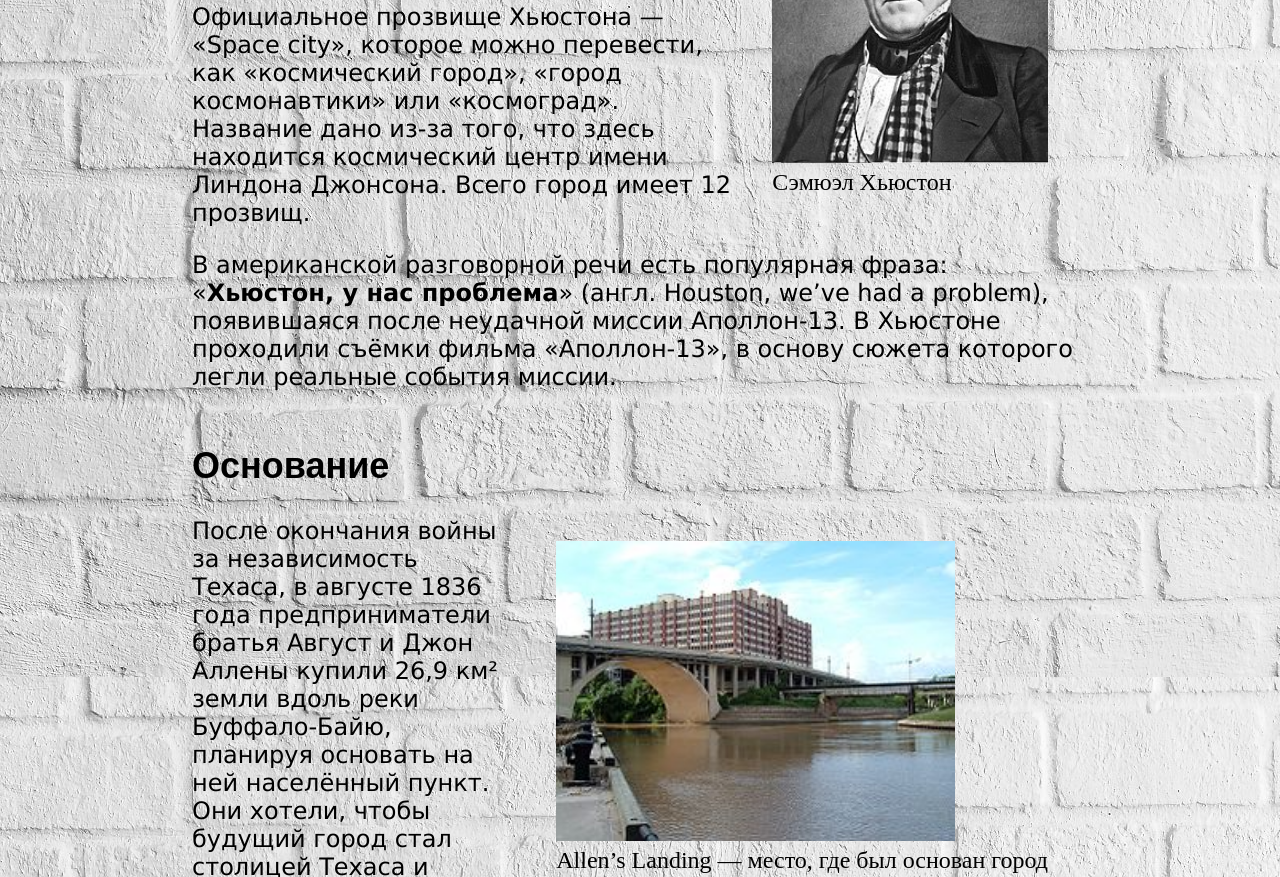
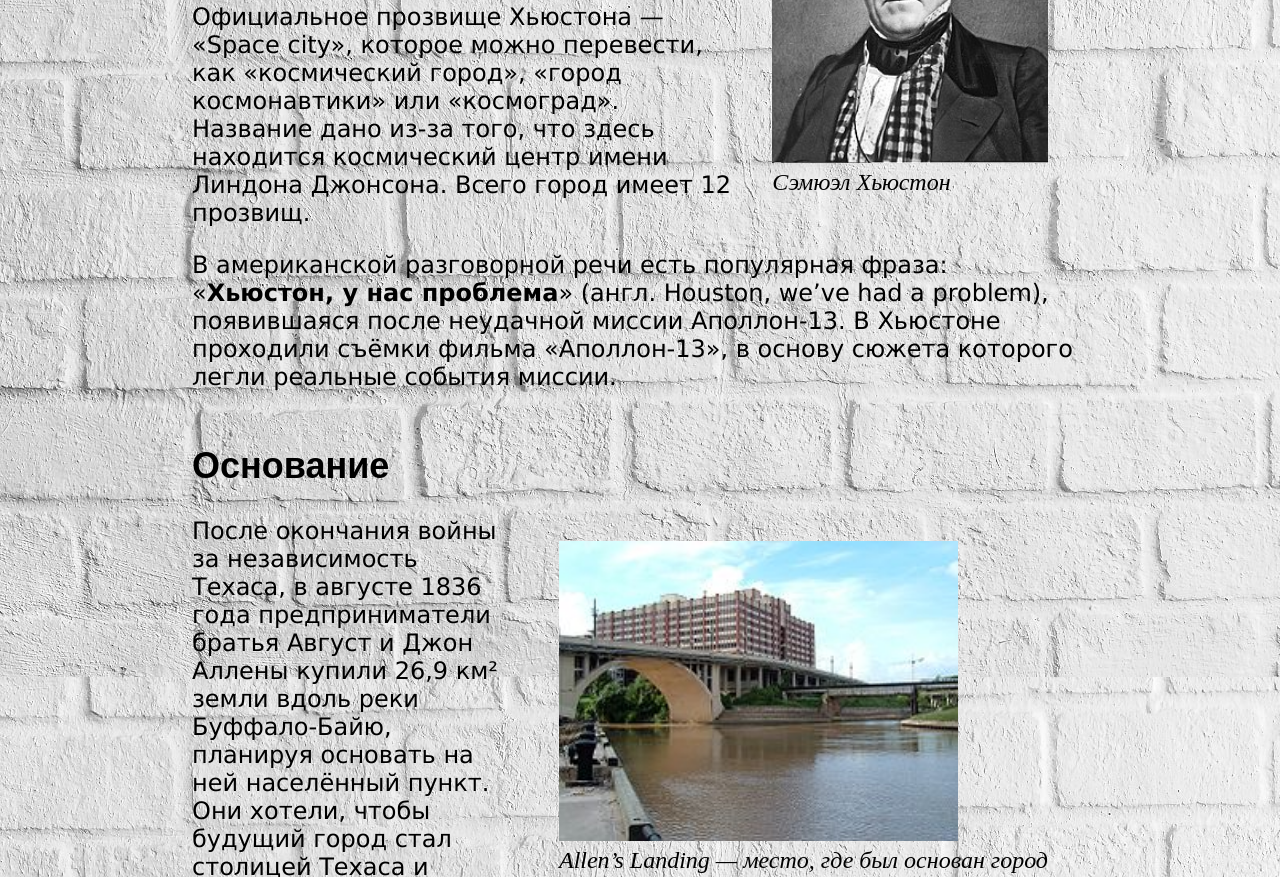
Before and after one commit to Sulfurite/Huston, a plain HTML site: page index.html in a window 1280 px wide. Shown: the part 1727-2604 px from the top of the page. Drawn offline with Linux system fonts and the light colour scheme.

Commit message:
Add files via upload

```diff
--- a/style.css
+++ b/style.css
@@ -28,7 +28,8 @@ figure > img {
 }
 
 figcaption {
-    font-family: italic;
+    font-style: italic;
+    font-family:serif
 }
 
 html {
```
